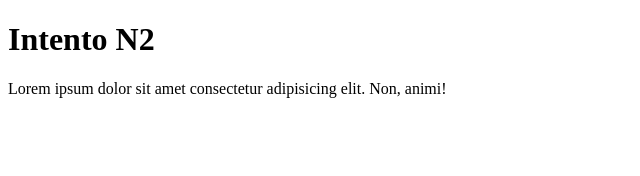
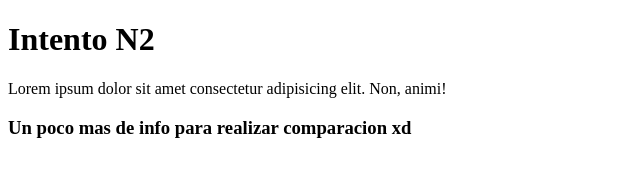
Before and after one commit to Furianigaxd/primersitioweb, a plain HTML site: page 02 index.html in a window 1280 px wide. Shown: the whole page, without its empty margins (0-640 px from the left). Drawn offline with Linux system fonts and the light colour scheme.

Commit message:
segundo guardado de 02 intento

```diff
--- a/02 index.html
+++ b/02 index.html
@@ -15,6 +15,11 @@
             Lorem ipsum dolor sit amet consectetur adipisicing elit. Non, animi!
         </p>
     </main>
+    <main>
+        <h3>
+            Un poco mas de info para realizar comparacion xd
+        </h3>
+    </main>
 
 </body>
 </html>
```
